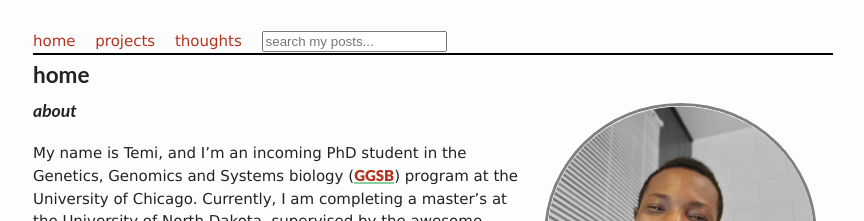
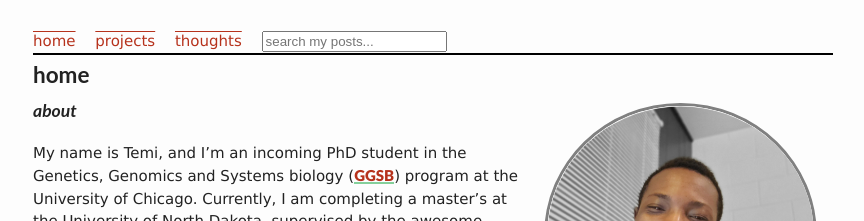
Before and after one commit to tobbyxy/temipete.github.io, a Jekyll site: the page built from index.md, in a window 1280 px wide. Shown: the top 221 px of the page, without its empty margins (207-1071 px from the left). Built offline with Jekyll 4.4.1, drawn with Linux system fonts in a browser that asks for light colours; nearby versions of some CDN libraries; comment, search, counter and statistics services are not loaded; our own code applies the rules of GitHub Pages for plain Markdown files.

Commit message:
Update style.scss

```diff
--- a/assets/css/_sass/style.scss
+++ b/assets/css/_sass/style.scss
@@ -34,7 +34,7 @@ h1,h2,h3,h4,h5,h6 {
 a {
   /* color: $brand-color; */
   color: $red;
-  text-decoration: none;
+  text-decoration: overline;
   &:hover{
     color: $text-color;
 
```
